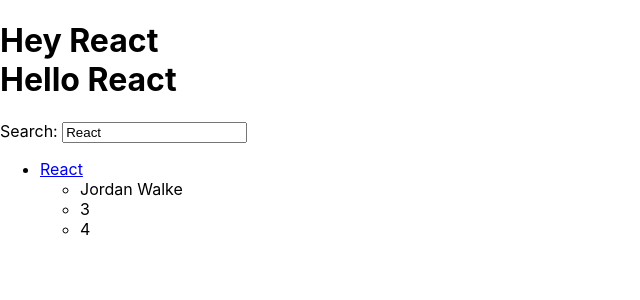
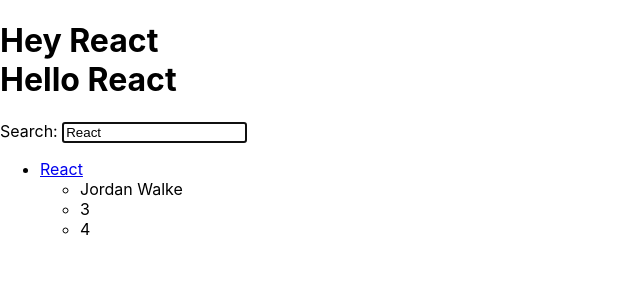
Before and after one commit to enricosuarve/hacker-stories, a React (Create React App) app: page / in a window 1280 px wide. Shown: the top 300 px of the page, without its empty margins (0-640 px from the left). Built offline with nearby package versions, Linux system fonts and the light colour scheme.

Commit message:
Got to P.94 - setting elements optional (focus) properties declaratively

```diff
--- a/src/App.js
+++ b/src/App.js
@@ -12,9 +12,9 @@
 }
 
 
-const useStorageState = (key, initialstate) => {
+const useStorageState = (key, initialState) => {
     const [value, setValue] = React.useState(
-        localStorage.getItem(key) || initialstate
+        localStorage.getItem(key) || initialState
     );
 
     React.useEffect(() => {
@@ -68,6 +68,7 @@
                 id="search"
                 value={searchTerm}
                 onInputChange={handleSearch}
+                isFocused
             >
                 Search:
             </InputWithLabel>
@@ -77,7 +78,7 @@
 }
 
 
-const InputWithLabel = ({id, value, onInputChange, type = 'text', children}) => (
+const InputWithLabel = ({id, value, onInputChange, type = 'text', children, isFocused}) => (
     <>
         <label htmlFor={id}>{children}</label>
         &nbsp;
@@ -86,6 +87,7 @@
             type={type}
             value={value}
             onChange={onInputChange}
+            autoFocus={isFocused}
         />
     </>
 );
```
